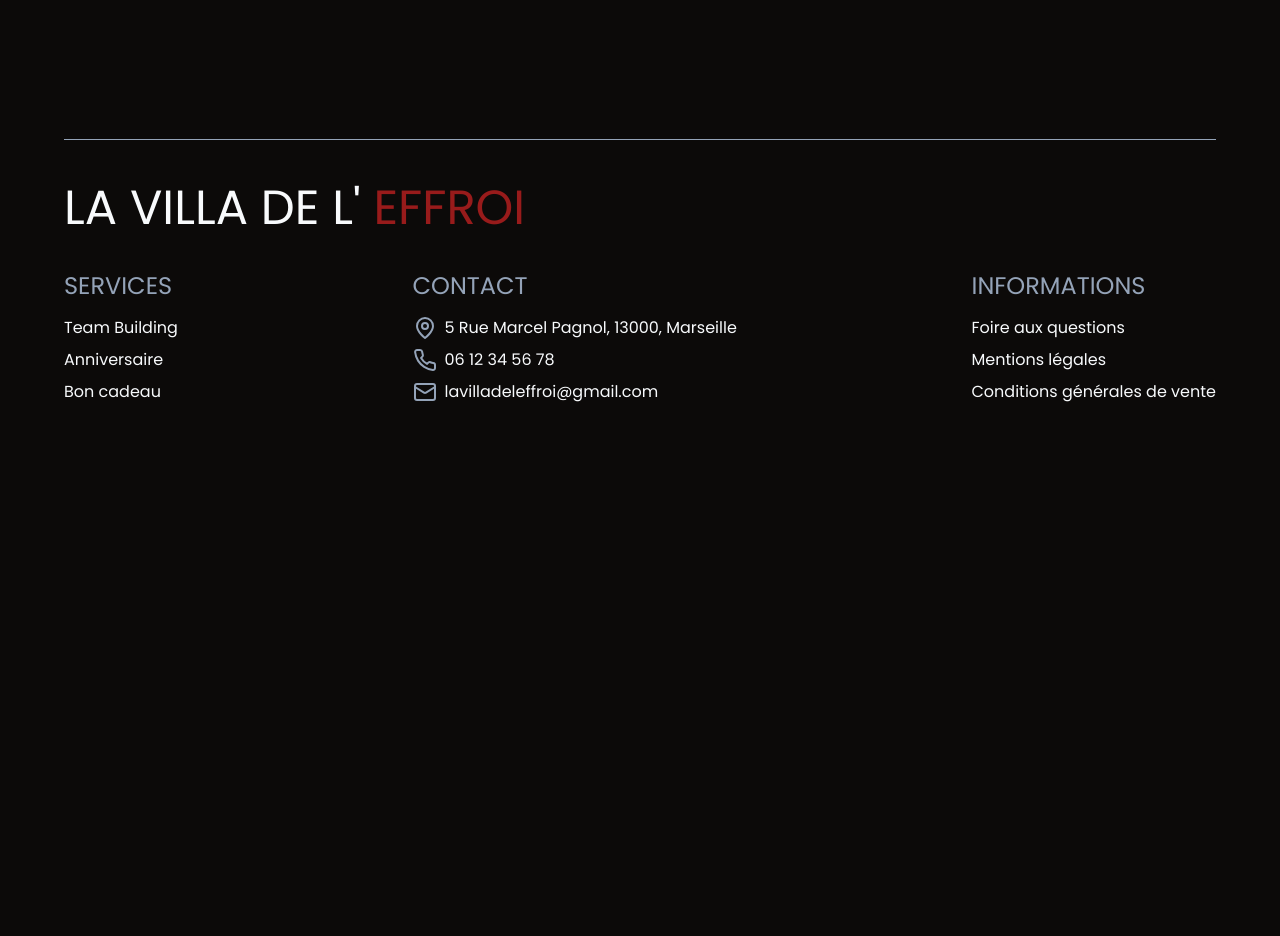
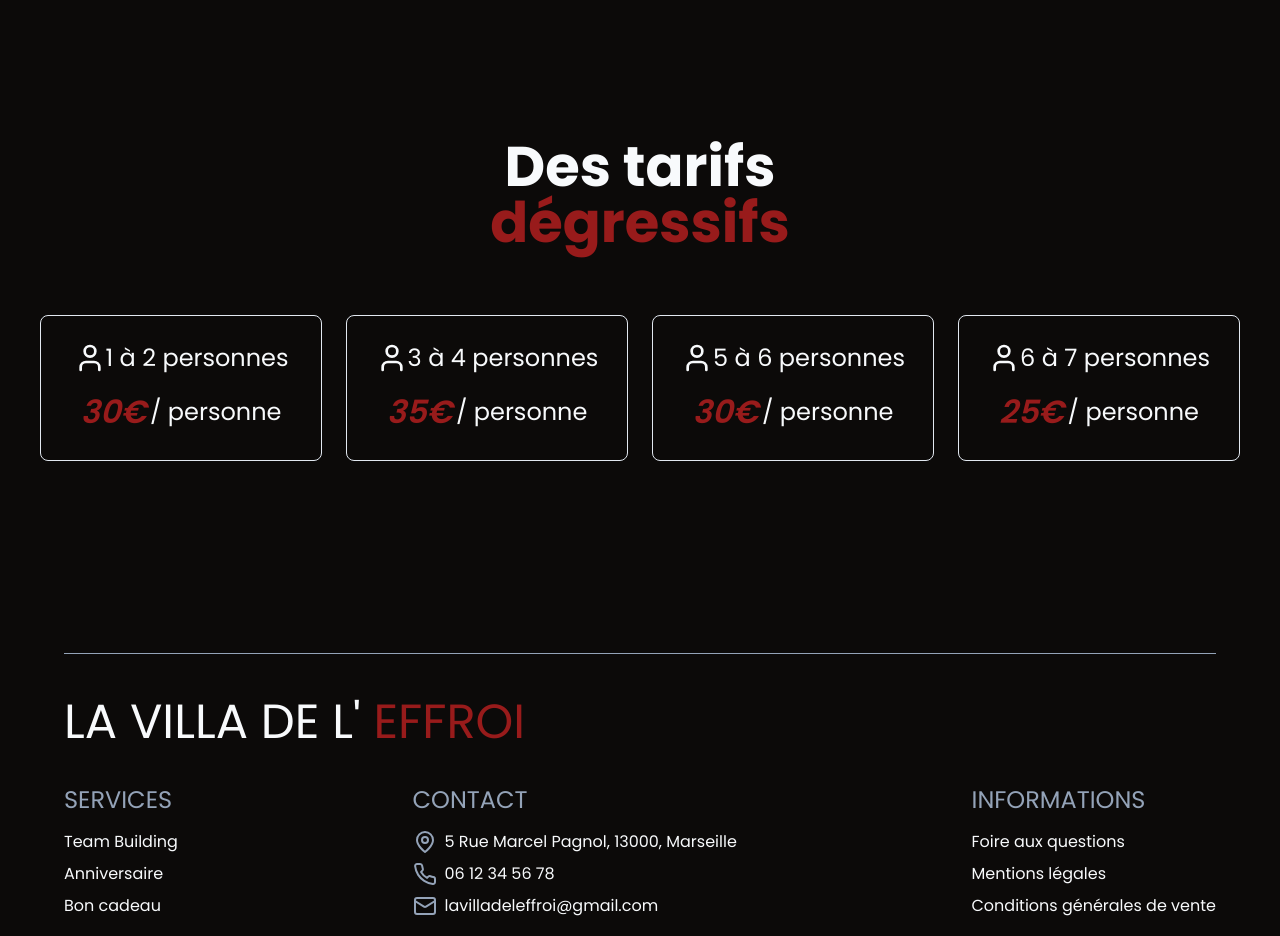
Before and after one commit to SebastienLaurentt/Escape-Game, a Next.js app: page / in a window 1280 px wide. Shown: the part 1780-2716 px from the top of the page. Before the commit the page ends 2240 px from the top, so only its background shows below. Built offline with nearby package versions, Linux system fonts and the light colour scheme.

Commit message:
update cardPrice css and display in Price section

```diff
--- a/app/page.tsx
+++ b/app/page.tsx
@@ -2,12 +2,14 @@ import Experiences from "@/components/shared/Sections/Experiences";
 import Faq from "@/components/shared/Sections/Faq";
 import Hero from "@/components/shared/Sections/Hero";
 import Infos from "@/components/shared/Sections/Infos";
+import Price from "@/components/shared/Sections/Price";
 
 export default function Home() {
   return (
     <main>
       <Hero />
       <Experiences />
+      <Price />
     </main>
   );
 }
--- a/components/shared/PriceCard.tsx
+++ b/components/shared/PriceCard.tsx
@@ -7,15 +7,14 @@ interface PriceCardProps {
 
 const PriceCard = ({ peopleNumber, price }: PriceCardProps) => {
   return (
-    <div className="flex flex-col rounded-lg bg-accent">
-      <div className="flex flex-row">
+    <div className="flex w-[226px] flex-col items-center gap-y-3 rounded-lg border p-4 md:w-[282px] md:p-6">
+      <div className="flex flex-row items-center">
         <User className="cardIcon" />
-        <span className="text-sm md:text-md xl:text-sm">{peopleNumber}</span>
+        <span className="text-md md:text-lg ">{peopleNumber}</span>
       </div>
       <div className="flex flex-row">
-        <span className="flex flex-row items-center gap-x-1 md:text-md xl:text-sm">
-          dès
-          <span className="text-xl font-semibold italic text-accent md:text-3xl ">
+        <span className="flex flex-row items-center gap-x-1 text-md md:text-lg">
+          <span className=" text-xl font-semibold italic text-accent md:text-2xl ">
             {price}
           </span>
           / personne
--- a/components/shared/Sections/Price.tsx
+++ b/components/shared/Sections/Price.tsx
@@ -6,16 +6,16 @@ const Price = () => {
   return (
     <Section marginBottom={true} marginTop={true} classname="">
       <SectionHeader title="Des tarifs" titleHighlight="dégressifs" />
-      <ul className="flex flex-col gap-y-4 xl:flex-row xl:gap-x-4">
-        <div className="flex flex-row gap-x-4">
+      <ul className="flex flex-col items-center justify-center gap-y-4 md:gap-y-6 xl:flex-row xl:gap-x-6">
+        <div className="flex flex-col  gap-y-4 md:flex-row md:gap-x-6 ">
           <li>
-            <PriceCard peopleNumber="1 à 2 personnes" price="40€" />
+            <PriceCard peopleNumber="1 à 2 personnes" price="30€" />
           </li>
           <li>
             <PriceCard peopleNumber="3 à 4 personnes" price="35€" />
           </li>
         </div>
-        <div className="flex flex-row gap-x-4">
+        <div className="flex flex-col gap-y-4 md:flex-row md:gap-x-6 ">
           <li>
             <PriceCard peopleNumber="5 à 6 personnes" price="30€" />
           </li>
```
